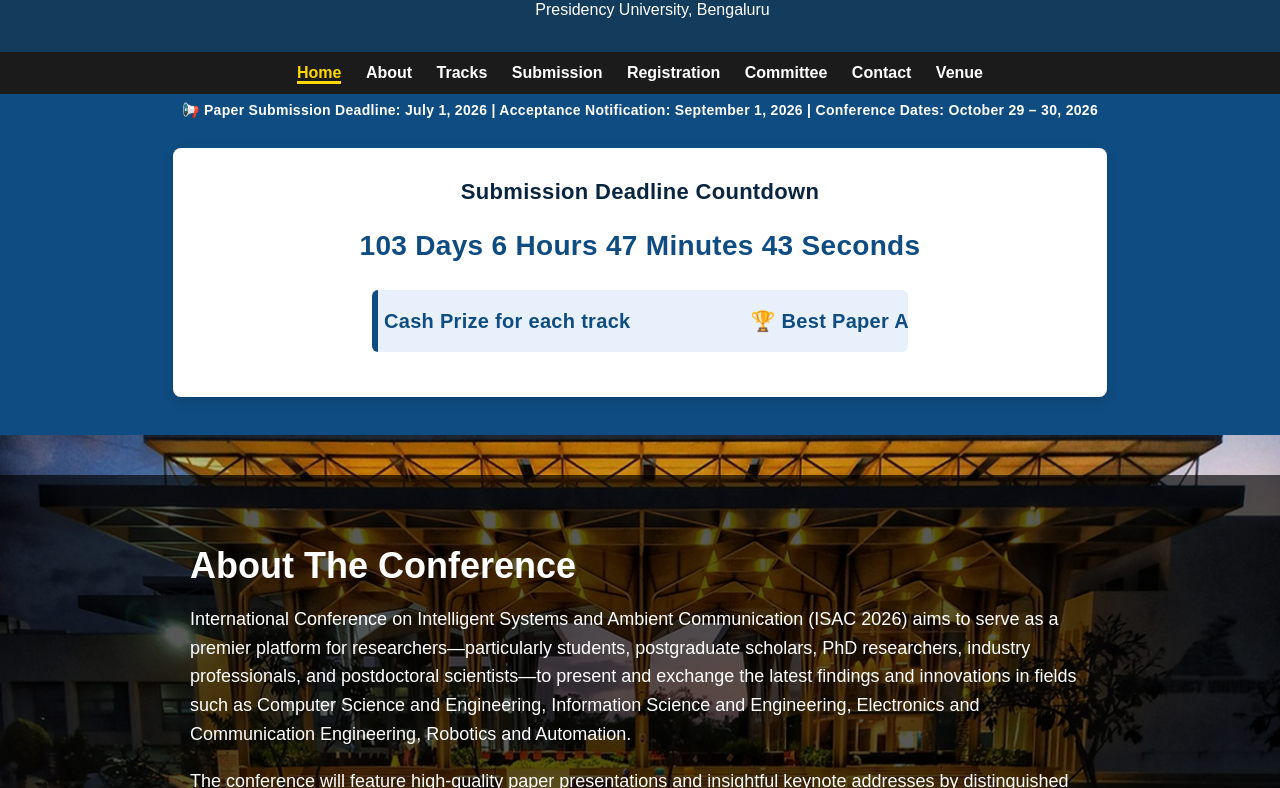
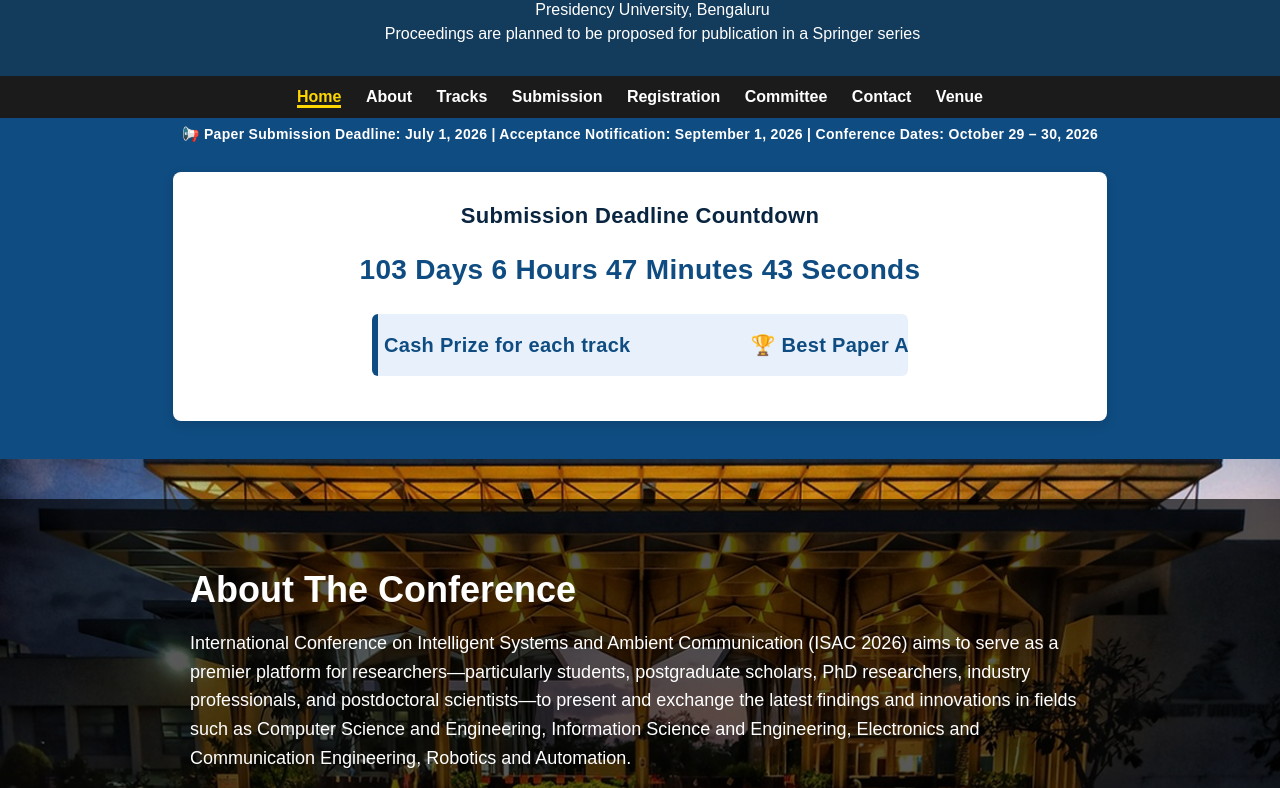
Before and after one commit to rahulyadav0806x/Web-Project, a plain HTML site: page index.html in a window 1280 px wide. Shown: the part 263-1051 px from the top of the page. Drawn offline with Linux system fonts and the light colour scheme.

Commit message:
Solved main page,Headings

```diff
--- a/index.html
+++ b/index.html
@@ -29,6 +29,7 @@ First International Conference on Intelligent Systems<br>
 </h1>
 <p>29 – 30 October 2026</p>
 <p>Presidency University, Bengaluru</p>
+<p>Proceedings are planned to be proposed for publication in a Springer series</p>
 </div>
 
 <div class="right-logo">
```
